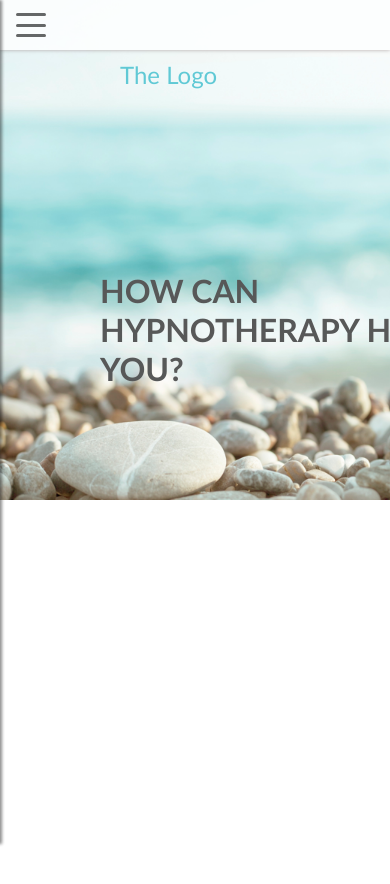
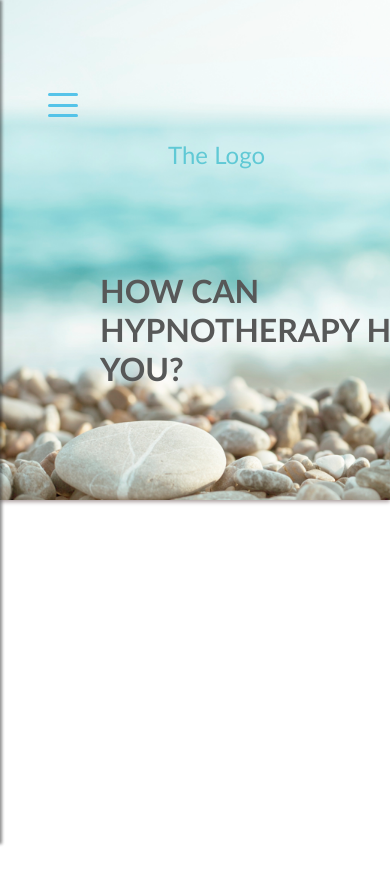
Before and after one commit to leeallen737/hypnotherapywebsite, a React (Create React App) app in the folder aletheaallen/: page / in a window 390 px wide. Shown: the top 884 px of the page. Built offline with nearby package versions, Linux system fonts and the light colour scheme.

Commit message:
few bits changed

```diff
--- a/aletheaallen/src/components/NavBar/NavBar.css
+++ b/aletheaallen/src/components/NavBar/NavBar.css
@@ -13,6 +13,7 @@ body  {
   height: 500px;
   top: 0;
   left: 0;
+  box-shadow: 0px 2px 4px #A99E9E;
 }
 
 /* toolbar_navigation */
@@ -23,7 +24,7 @@ body  {
   top: 30px;
   align-items: center;
   padding: 0 1rem;
-  background-color: #45BFE8;
+  background-color: rgba(69, 191, 232, 90);
   display: flex;
   justify-content: space-between;
   opacity: 0.9;
@@ -135,10 +136,17 @@ ul.toolbar_navigation_items {
     display: none;
   }
   .navbar  {
-    top: 0;
+    top: 5rem;
+    left: 2rem;
     height: 50px;
     background-color: #fdffff;
-    box-shadow: 0px 0.2px 4px #A99E9E;
+    box-shadow: none;
+    background-color: rgba(69, 191, 232, 0);
+  }
+  .logo a {
+    position: fixed;
+    top: 5rem;
+    left: 3rem;
   }
 }
 
--- a/aletheaallen/src/components/SideDrawer/DrawToggleButton.css
+++ b/aletheaallen/src/components/SideDrawer/DrawToggleButton.css
@@ -16,9 +16,9 @@
 }
 
 .toggle_button_line {
-    width: 30px;;
+    width: 30px;
     height: 3px;
-    background: #575858;
+    background: #45BFE8;
     border-top-right-radius: 2px;
     border-bottom-right-radius: 2px;
     border-top-left-radius: 2px;
--- a/aletheaallen/src/components/SideDrawer/SideDrawer.css
+++ b/aletheaallen/src/components/SideDrawer/SideDrawer.css
@@ -26,7 +26,10 @@
 }
 
 .side-drawer li {
-  margin: 0.5rem 0;
+  /* margin: 1.7rem 0; */
+  padding: 1.7rem 0;
+  /* border-bottom: solid 1px #585757; */
+  /* border: 1rem; */
 }
 
 .side-drawer a {
```
